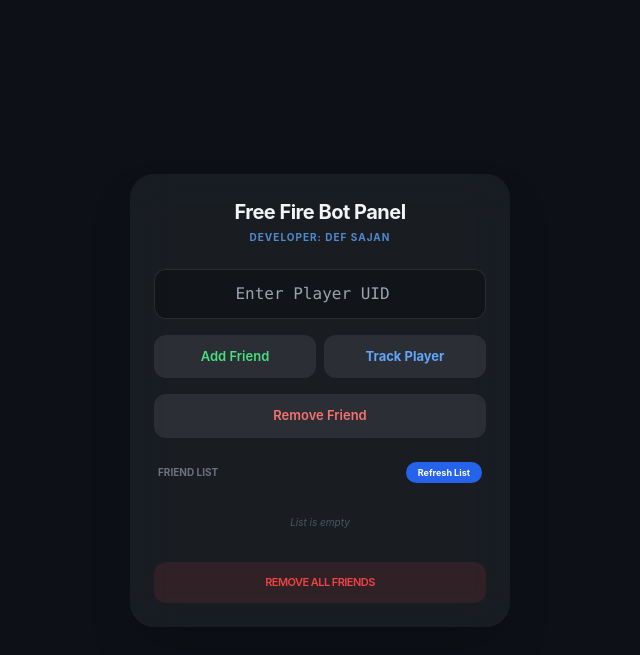
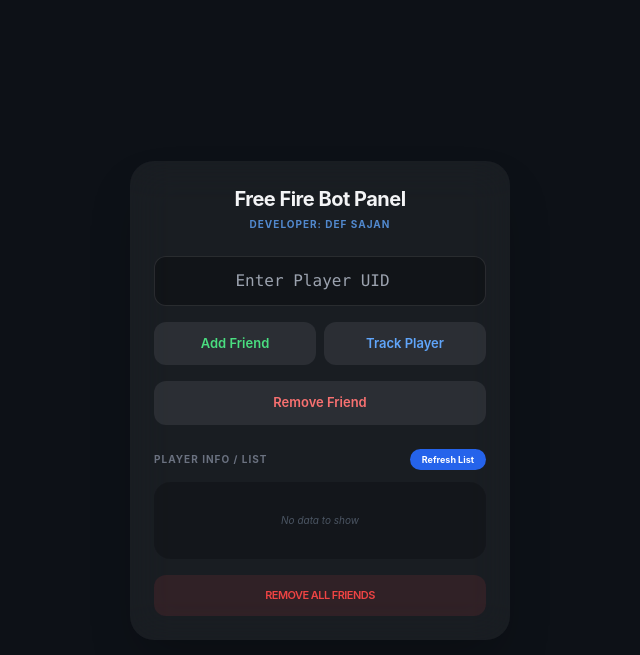
Before and after one commit to CKR11111/Tcp-bot-panel-, a Flask app: page / in a window 1280 px wide. Shown: the top 655 px of the page, without its empty margins (320-960 px from the left). Run offline with Flask 3, Linux system fonts and the light colour scheme; some libraries are stand-ins or nearby versions.

Commit message:
Add files via upload

```diff
--- a/templates/index.html
+++ b/templates/index.html
@@ -24,6 +24,7 @@
             border-radius: 24px;
             width: 100%;
             max-width: 380px;
+            padding: 24px;
         }
         .ios-input {
             background: rgba(0, 0, 0, 0.3);
@@ -34,6 +35,7 @@
             text-align: center;
             width: 100%;
             color: #fff;
+            font-size: 16px;
         }
         .ios-btn {
             background: rgba(255, 255, 255, 0.08);
@@ -45,31 +47,28 @@
         }
         .ios-btn:active { transform: scale(0.98); background: rgba(255, 255, 255, 0.15); }
 
-        /* Terminal Box - Bold & White */
-        #terminalBox {
-            display: none;
-            background: #000;
-            border: 2px solid #222;
-            border-radius: 15px;
+        .result-container {
+            background: rgba(0, 0, 0, 0.2);
+            border-radius: 16px;
             padding: 15px;
-            margin-top: 15px;
-            max-height: 200px;
+            margin-top: 10px;
+            max-height: 300px;
             overflow-y: auto;
         }
-        .terminal-content {
+        .bold-text {
             color: #ffffff;
-            font-weight: 900;
-            font-size: 12px;
-            font-family: monospace;
+            font-weight: 800;
+            font-size: 13px;
+            font-family: 'Courier New', Courier, monospace;
+            line-height: 1.8;
             white-space: pre-wrap;
-            line-height: 1.6;
         }
         .no-scrollbar::-webkit-scrollbar { width: 0px; }
     </style>
 </head>
 <body>
 
-    <div class="panel-card p-6 shadow-2xl">
+    <div class="panel-card shadow-2xl">
         <div class="text-center mb-6">
             <h1 class="text-xl font-bold tracking-tight text-gray-100">Free Fire Bot Panel</h1>
             <p class="text-[10px] text-blue-400 font-bold mt-1 tracking-widest uppercase opacity-80">Developer: Def Sajan</p>
@@ -79,48 +78,45 @@
             <input id="targetUID" type="number" placeholder="Enter Player UID" class="ios-input font-mono">
 
             <div class="grid grid-cols-2 gap-2">
-                <button onclick="handleAction('add')" class="ios-btn text-green-400">Add Friend</button>
-                <button onclick="handleAction('track')" class="ios-btn text-blue-400 font-bold">Track Player</button>
+                <button onclick="runAction('add')" class="ios-btn text-green-400">Add Friend</button>
+                <button onclick="runAction('track')" class="ios-btn text-blue-400">Track Player</button>
             </div>
-            <button onclick="handleAction('remove')" class="w-full ios-btn text-red-400">Remove Friend</button>
+            <button onclick="runAction('remove')" class="w-full ios-btn text-red-400">Remove Friend</button>
         </div>
 
-        <div id="terminalBox" class="no-scrollbar">
-            <p class="text-[9px] text-gray-500 mb-2 uppercase font-bold tracking-widest">Tracking Response</p>
-            <div id="terminalBody" class="terminal-content"></div>
+        <div class="mt-6">
+            <div class="flex justify-between items-center mb-3">
+                <p id="listTitle" class="text-[10px] text-gray-500 font-bold uppercase tracking-widest">Player Info / List</p>
+                <button onclick="loadList()" class="bg-blue-600 text-white text-[9px] px-3 py-1 rounded-full font-bold">Refresh List</button>
             </div>
 
-        <div class="space-y-4 mt-6">
-            <div class="flex justify-between items-center px-1">
-                <p class="text-[10px] text-gray-500 font-bold uppercase">Friend List</p>
-                <button onclick="loadList()" class="bg-blue-600 text-white text-[9px] px-3 py-1 rounded-full font-bold">Refresh List</button>
+            <div id="displayArea" class="result-container no-scrollbar">
+                <p class="text-center text-[10px] text-gray-600 py-4 italic">No data to show</p>
             </div>
-            <div id="listBody" class="space-y-2 max-h-48 overflow-y-auto no-scrollbar">
-                <p class="text-center text-[10px] text-gray-600 py-4 italic">List is empty</p>
-            </div>
-            <button onclick="removeAll()" class="w-full mt-2 ios-btn bg-red-500/10 text-red-500 text-[11px] uppercase tracking-tighter">Remove All Friends</button>
+
+            <button onclick="removeAll()" class="w-full mt-4 ios-btn bg-red-500/10 text-red-500 text-[11px] uppercase tracking-tighter">Remove All Friends</button>
         </div>
     </div>
 
     <script>
-        // Clean and vertical response formatter
-        function cleanFormat(obj) {
-            let result = "";
+        // Clean formatter for vertical, bold, and clean text
+        function formatData(obj, indent = "") {
+            let str = "";
             for (let key in obj) {
                 if (typeof obj[key] === 'object' && obj[key] !== null) {
-                    result += `${key.toUpperCase()}:\n${cleanFormat(obj[key])}`;
+                    str += `${indent}${key.toUpperCase()}:\n${formatData(obj[key], indent + "  ")}`;
                 } else {
                     let val = String(obj[key]).replace(/[\[\]{}'"]/g, '');
-                    result += `| ${key.toUpperCase()}: ${val}\n`;
+                    str += `${indent}➜ ${key.toUpperCase()}: ${val}\n`;
                 }
             }
-            return result;
+            return str;
         }
 
-        async function handleAction(type, uid = null) {
+        async function runAction(type, uid = null) {
             const finalUid = uid || document.getElementById('targetUID').value;
-            const termBox = document.getElementById('terminalBox');
-            const termBody = document.getElementById('terminalBody');
+            const display = document.getElementById('displayArea');
+            const title = document.getElementById('listTitle');
 
             if(!finalUid) {
                 Swal.fire({ icon: 'error', title: 'Enter UID', toast: true, position: 'top', showConfirmButton: false, timer: 1500 });
@@ -128,10 +124,11 @@
             }
 
             if(type === 'track') {
-                termBox.style.display = 'block';
-                termBody.innerText = "INITIALIZING TRACKER...";
+                title.innerText = "TRACKING DATA";
+                display.innerHTML = '<p class="text-center text-[10px] py-4 text-blue-400 animate-pulse">TRACKING PLAYER...</p>';
             }
 
+            try {
                 const res = await fetch('/api/action', {
                     method: 'POST',
                     headers: {'Content-Type': 'application/json'},
@@ -140,18 +137,23 @@
                 const data = await res.json();
 
                 if(type === 'track') {
-                termBody.innerText = cleanFormat(data);
+                    display.innerHTML = `<div class="bold-text">${formatData(data)}</div>`;
                 } else {
-                termBox.style.display = 'none';
-                Swal.fire({ icon: 'success', title: 'Done', toast: true, position: 'top', showConfirmButton: false, timer: 1500 });
-                if(type === 'remove' || type === 'add') loadList();
+                    Swal.fire({ icon: 'success', title: 'Success', toast: true, position: 'top', showConfirmButton: false, timer: 1500 });
+                    loadList();
+                }
+            } catch (err) {
+                display.innerHTML = '<p class="text-center text-[10px] py-4 text-red-500">ERROR: CONNECTION FAILED</p>';
             }
         }
 
         async function loadList() {
-            const box = document.getElementById('listBody');
-            box.innerHTML = '<p class="text-center text-[10px] py-4 text-gray-500">Syncing...</p>';
+            const display = document.getElementById('displayArea');
+            const title = document.getElementById('listTitle');
+            title.innerText = "FRIEND LIST";
+            display.innerHTML = '<p class="text-center text-[10px] py-4 text-gray-500">Syncing...</p>';
 
+            try {
                 const res = await fetch('/api/action', {
                     method: 'POST',
                     headers: {'Content-Type': 'application/json'},
@@ -161,26 +163,29 @@
                 const friends = data.friends || data.data || [];
 
                 if(friends.length === 0) {
-                box.innerHTML = '<p class="text-center text-[10px] py-4 text-gray-500 uppercase">Empty</p>';
+                    display.innerHTML = '<p class="text-center text-[10px] py-4 text-gray-500 uppercase tracking-widest">Empty List</p>';
                     return;
                 }
 
-            box.innerHTML = friends.map(f => `
-                <div class="flex justify-between items-center bg-white/5 p-3 rounded-xl">
+                display.innerHTML = friends.map(f => `
+                    <div class="flex justify-between items-center bg-white/5 p-3 rounded-xl mb-2">
                         <div class="truncate">
                             <p class="text-xs font-bold text-gray-200 truncate">${f.name || 'Unknown'}</p>
                             <p class="text-[9px] text-gray-500 font-mono">${f.uid}</p>
                         </div>
-                    <button onclick="handleAction('remove', '${f.uid}')" class="text-red-400 text-[10px] font-bold ml-2">Delete</button>
+                        <button onclick="runAction('remove', '${f.uid}')" class="text-red-400 text-[10px] font-bold ml-2">Delete</button>
                     </div>
                 `).join('');
+            } catch (e) {
+                display.innerHTML = '<p class="text-center text-[10px] py-4 text-red-500">LOAD ERROR</p>';
+            }
         }
 
         function removeAll() {
-            Swal.fire({ title: 'Are you sure?', icon: 'warning', showCancelButton: true }).then((r) => {
+            Swal.fire({ title: 'Clear Friends?', icon: 'warning', showCancelButton: true }).then((r) => {
                 if(r.isConfirmed) {
-                    Swal.fire({ title: 'Processing...', toast: true, position: 'top', showConfirmButton: false });
-                    // Logical loop for removal...
+                    Swal.fire({ title: 'Cleaning...', toast: true, position: 'top', showConfirmButton: false });
+                    // Clean logic...
                 }
             });
         }
```
Lines whose indentation alone changed are shown as unchanged.
